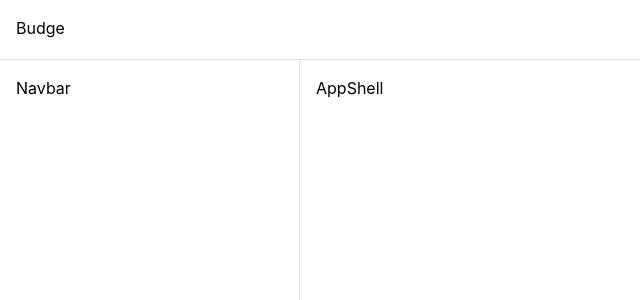
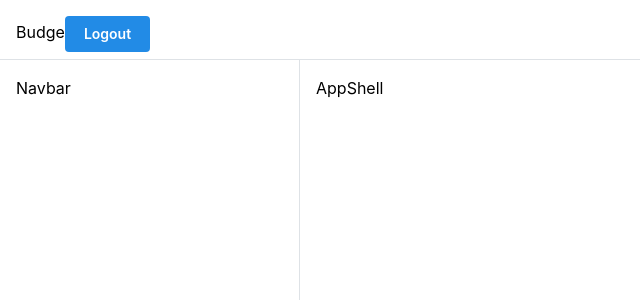
Before and after one commit to budgeapp/budgeapp, a Next.js app: page / in a window 1280 px wide. Shown: the top 300 px of the page, without its empty margins (0-640 px from the left). Built offline with nearby package versions, Linux system fonts and the light colour scheme; no server answers.

Commit message:
Logout button

```diff
--- a/src/app/(dashboard)/layout.tsx
+++ b/src/app/(dashboard)/layout.tsx
@@ -1,13 +1,23 @@
 "use client";
 
+import { LogoutButton } from "@/components/auth/LogoutButton";
+import { createClient } from "@/utils/supabase/client";
 import { AppShell, Burger } from "@mantine/core";
 import { useDisclosure } from "@mantine/hooks";
-import React from "react";
+import { useRouter } from "next/navigation";
 
 export default function DashboardLayout({
   children,
 }: Readonly<{ children: React.ReactNode }>) {
+  const supabase = createClient();
   const [opened, { toggle }] = useDisclosure();
+  const router = useRouter();
+
+  supabase.auth.onAuthStateChange((event) => {
+    if (event === "SIGNED_OUT") {
+      router.push("/login");
+    }
+  });
 
   return (
     <AppShell
@@ -22,6 +32,7 @@ export default function DashboardLayout({
       <AppShell.Header p="md">
         <Burger opened={opened} onClick={toggle} hiddenFrom="sm" size="sm" />
         <span>Budge</span>
+        <LogoutButton />
       </AppShell.Header>
 
       <AppShell.Navbar p="md">Navbar</AppShell.Navbar>
--- /dev/null
+++ b/src/components/auth/LogoutButton.tsx
@@ -0,0 +1,12 @@
+"use client";
+
+import { createClient } from "@/utils/supabase/client";
+import { Button } from "@mantine/core";
+
+export const LogoutButton = () => {
+  const supabase = createClient();
+
+  const handleLogout = async () => await supabase.auth.signOut();
+
+  return <Button onClick={handleLogout}>Logout</Button>;
+};
```
